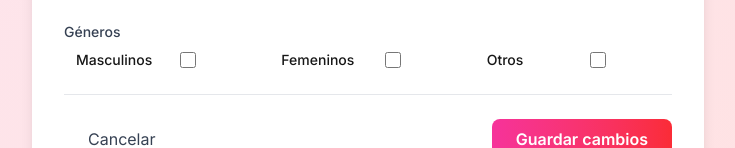
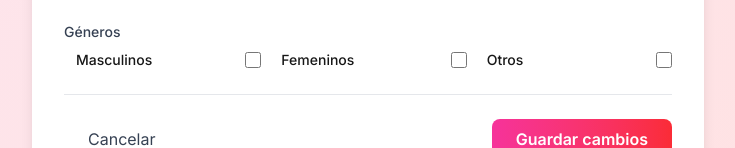
Before and after one commit to Juanvivas043/tinder-clone, a Next.js app: page /profile/edit in a window 1280 px wide. Shown: the part 885-1033 px from the top of the page, without its empty margins (272-1007 px from the left). Built offline with nearby package versions, Linux system fonts and the light colour scheme; no server answers.

Commit message:
ajuste dise;o

```diff
--- a/app/profile/edit/page.tsx
+++ b/app/profile/edit/page.tsx
@@ -353,7 +353,7 @@ export default function EditProfilePage() {
                             >Géneros</label>
 
                             <div className="grid grid-cols-2 md:grid-cols-3 gap-2">
-                                <div className="flex items-center justify-between max-w-2/3 pl-3">
+                                <div className="flex items-center justify-between pl-3">
                                     <label
                                         htmlFor="male"
                                         className="text-sm font-medium">Masculinos</label>
@@ -368,7 +368,7 @@ export default function EditProfilePage() {
                                         >
                                     </input>
                                 </div>
-                                <div className="flex items-center justify-between pl-3 max-w-2/3">
+                                <div className="flex items-center justify-between pl-3">
                                     <label
                                         htmlFor="female"
                                         className="text-sm font-medium">Femeninos</label>
@@ -383,7 +383,7 @@ export default function EditProfilePage() {
                                         >
                                     </input>
                                 </div>
-                                <div className="flex items-center justify-between pl-3 max-w-2/3">
+                                <div className="flex items-center justify-between pl-3">
                                     <label
                                         htmlFor="other"
                                         className="text-sm font-medium">Otros</label>
```
